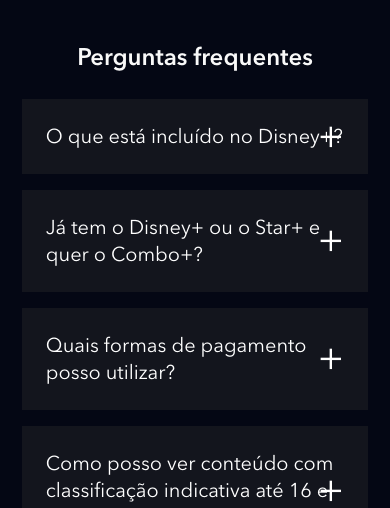
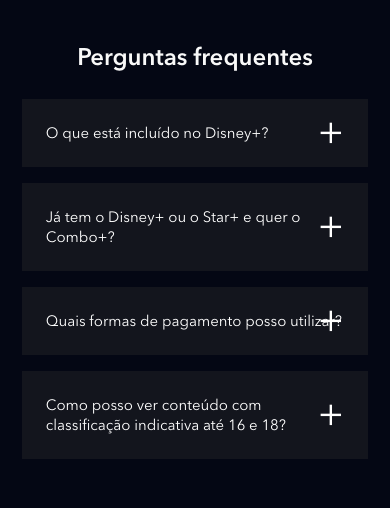
Before and after one commit to ito-0/clone_disneyplus, a plain HTML site: page index.html in a window 390 px wide. Shown: the part 5427-5935 px from the top of the page. Drawn offline with nearby package versions, Linux system fonts and the light colour scheme; files that its build step writes are made by us from their sources; files whose address does not match are found by name.

Commit message:
fix FAQ, size letter

```diff
--- a/index.html
+++ b/index.html
@@ -4,6 +4,7 @@
     <meta charset="UTF-8">
     <meta http-equiv="X-UA-Compatible" content="IE=edge">
     <meta name="viewport" content="width=device-width, initial-scale=1.0">
+    <link rel="icon" type="image/png" sizes="32x32" href="https://static-assets.bamgrid.com/product/disneyplus/favicons/favicon-32x32.3699f19f7fdff1a556c0953c12fb883f.png">
     <title>Clone Disney+</title>
     <link rel="stylesheet" href="dist/css/main.css">
 </head>
--- a/src/styles/_faq.scss
+++ b/src/styles/_faq.scss
@@ -19,6 +19,10 @@
                 display: block;
                 cursor: pointer;
                 position: relative;
+
+                @media (max-width:768px) {
+                    font-size: 15px;
+                }
 
                 &::after {
                     content: '+';
```
